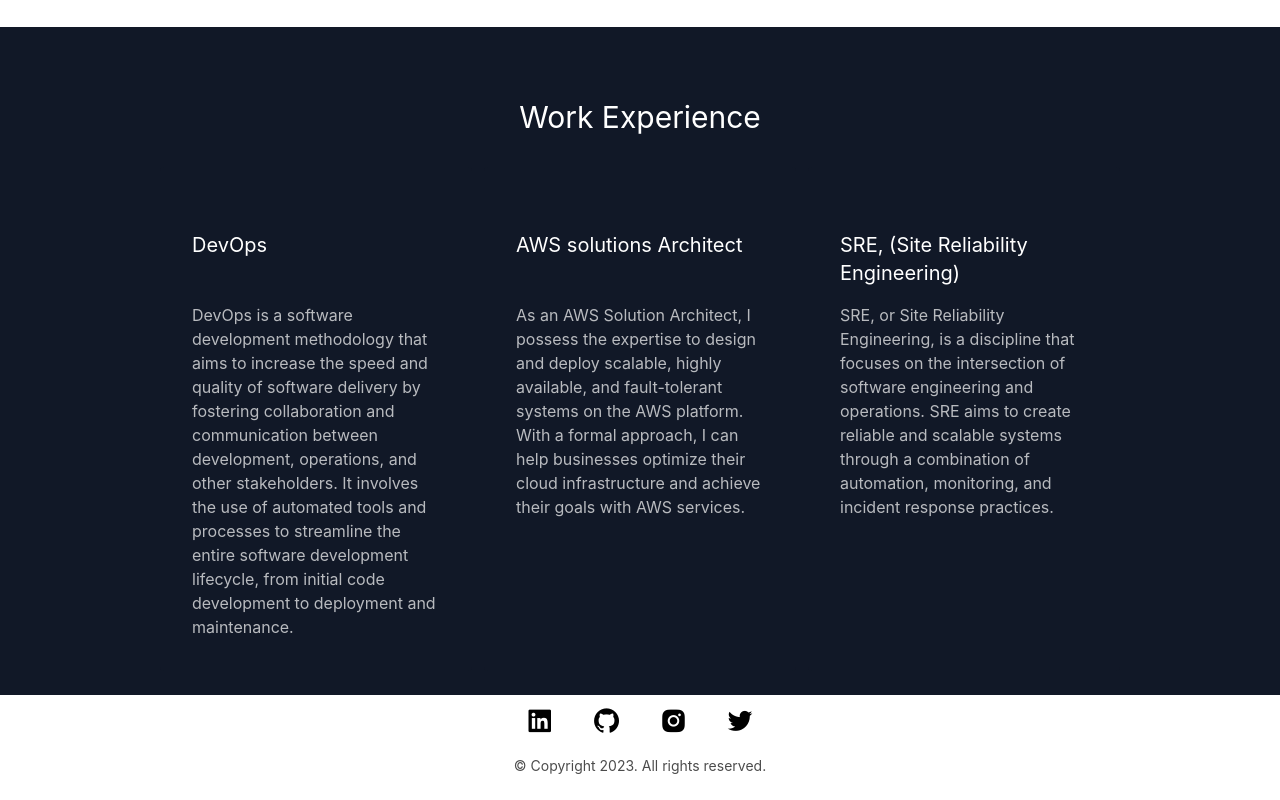
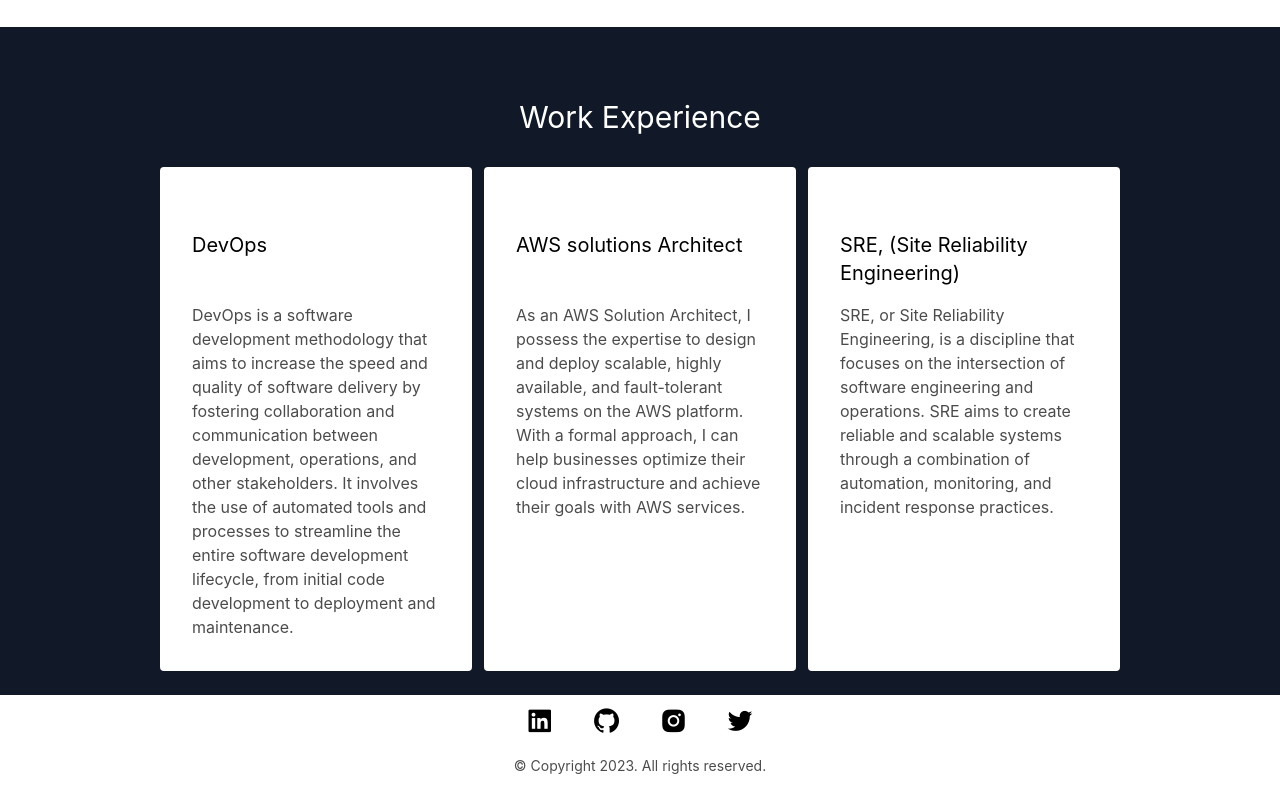
Before and after one commit to toseth97/spersis, a React (Create React App) app: page / in a window 1280 px wide. Shown: the part 1889-2689 px from the top of the page. Built offline with nearby package versions, Linux system fonts and the light colour scheme; the HTML template or start-up script is replaced by a standard one.

Commit message:
quick fix on experience css

```diff
--- a/src/components/Experience.js
+++ b/src/components/Experience.js
@@ -28,8 +28,10 @@
                 <div className="underlines md:bg-blue-700"></div>
                 <div className="mt-8 md:grid md:grid-cols-3 gap-3">
                     {experience.map((item) => (
-                        <div className="dark:bg-gray-900 dark:text-white bg-gray-900 text-white dark:text-black  md:my-0 my-2 rounded p-8">
-                            <h1 className="text-xl my-8 h-10">{item.name}</h1>
+                        <div className="dark:bg-gray-900 bg-white text-black dark:text-white   md:my-0 my-2 rounded p-8">
+                            <h1 className="text-xl md:my-8 my-2 h-10">
+                                {item.name}
+                            </h1>
                             <p className="opacity-70">{item.body}</p>
                         </div>
                     ))}
```
